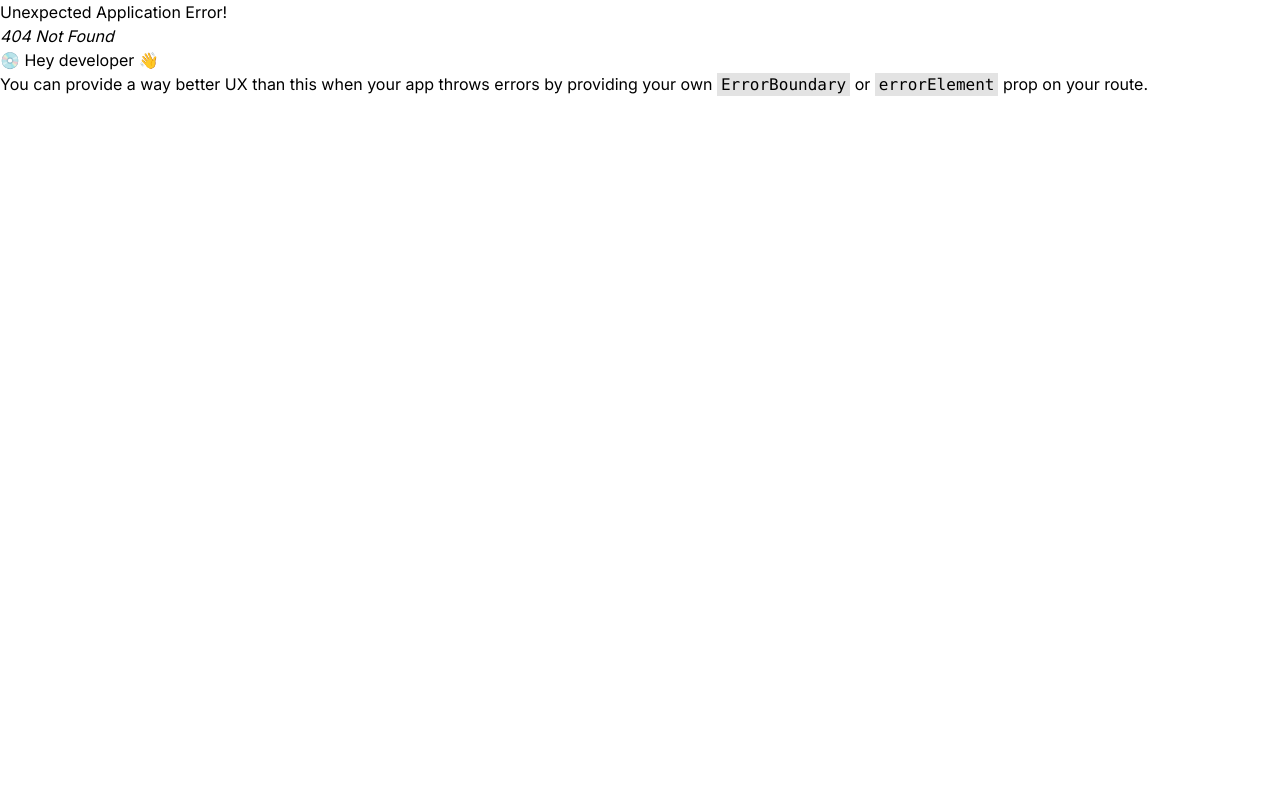
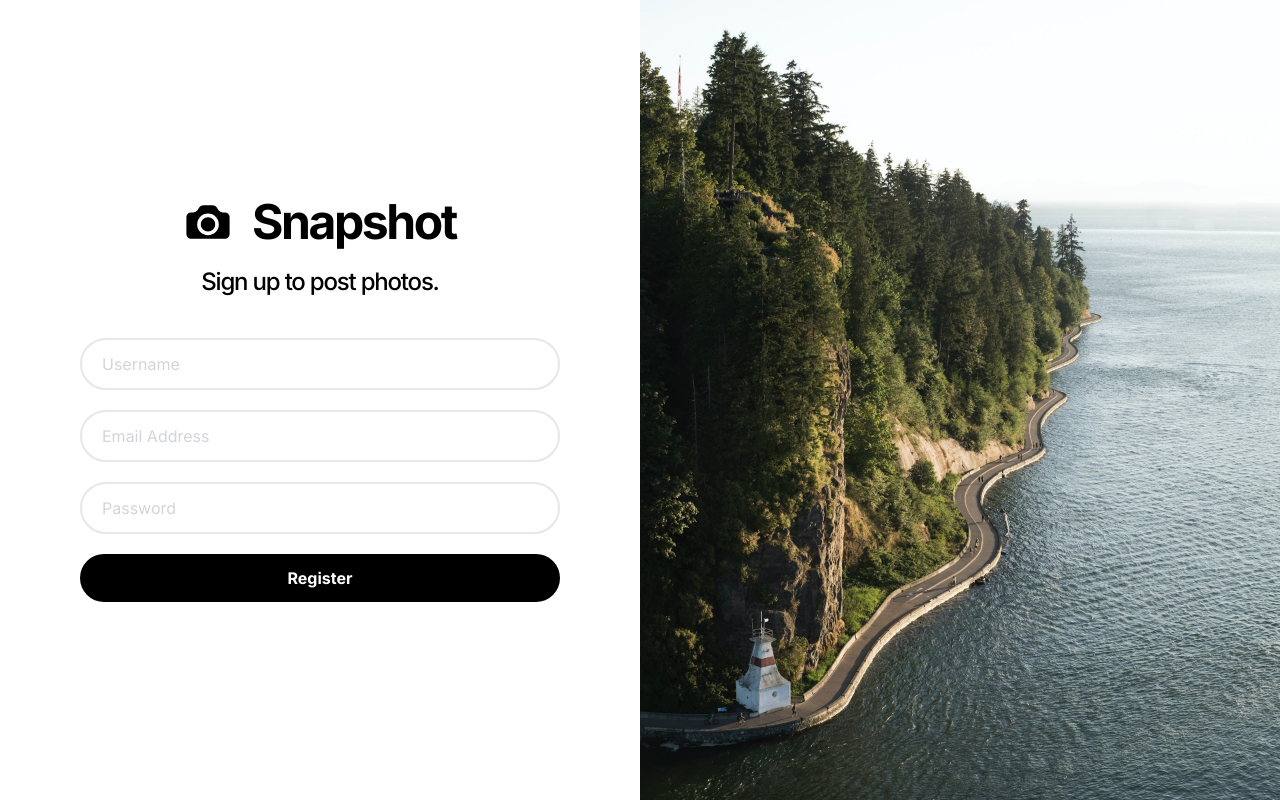
Before and after one commit to michaeleii/snapshot-react, a React (Vite) app: page /signup in a window 1280 px wide. Before the commit this address had no page. Built offline with nearby package versions, Linux system fonts and the light colour scheme.

Commit message:
Add signup form

```diff
--- /dev/null
+++ b/src/features/authentication/SignupForm.tsx
@@ -0,0 +1,46 @@
+import Button from "../misc/Button";
+import Logo from "../misc/Logo";
+
+function LoginForm() {
+  return (
+    <form
+      action=""
+      className="flex h-screen  flex-col justify-center gap-5  bg-white p-10 xl:min-h-screen xl:justify-center xl:px-20"
+    >
+      <div className="mx-auto mb-5">
+        <Logo />
+        <p className="mt-5 text-center text-2xl font-medium tracking-tighter">
+          Sign up to post photos.
+        </p>
+      </div>
+      <div>
+        <input
+          type="text"
+          name="username"
+          placeholder="Username"
+          className="w-full rounded-full border-2 px-5 py-3 placeholder:text-gray-300"
+        />
+      </div>
+      <div>
+        <input
+          type="email"
+          name="email"
+          placeholder="Email Address"
+          className="w-full rounded-full border-2 px-5 py-3 placeholder:text-gray-300"
+        />
+      </div>
+      <div>
+        <input
+          type="text"
+          name="password"
+          placeholder="Password"
+          className="w-full rounded-full border-2 px-5 py-3 placeholder:text-gray-300"
+        />
+      </div>
+      <div>
+        <Button>Register</Button>
+      </div>
+    </form>
+  );
+}
+export default LoginForm;
--- a/src/pages/Login.tsx
+++ b/src/pages/Login.tsx
@@ -1,9 +1,7 @@
-import LoginForm from "../features/authentication/LoginForm";
-
-function Login() {
+function FormLayout({ children }: { children: React.ReactNode }) {
   return (
     <div className="grid grid-cols-1 xl:grid-cols-2">
-      <LoginForm />
+      {children}
       <img
         src="/test_post.jpg"
         alt=""
@@ -12,4 +10,4 @@ function Login() {
     </div>
   );
 }
-export default Login;
+export default FormLayout;
--- a/src/router.tsx
+++ b/src/router.tsx
@@ -3,7 +3,9 @@ import routes from "./routes";
 import Home from "./pages/Home";
 import UploadImage from "./features/posts/UploadImage";
 import MainLayout from "./pages/MainLayout";
-import Login from "./pages/Login";
+import FormLayout from "./pages/Login";
+import LoginForm from "./features/authentication/LoginForm";
+import SignupForm from "./features/authentication/SignupForm";
 
 const router = createBrowserRouter([
   {
@@ -22,7 +24,19 @@ const router = createBrowserRouter([
   },
   {
     path: routes.login,
-    element: <Login />,
+    element: (
+      <FormLayout>
+        <LoginForm />
+      </FormLayout>
+    ),
+  },
+  {
+    path: routes.signup,
+    element: (
+      <FormLayout>
+        <SignupForm />
+      </FormLayout>
+    ),
   },
 
   {
```
